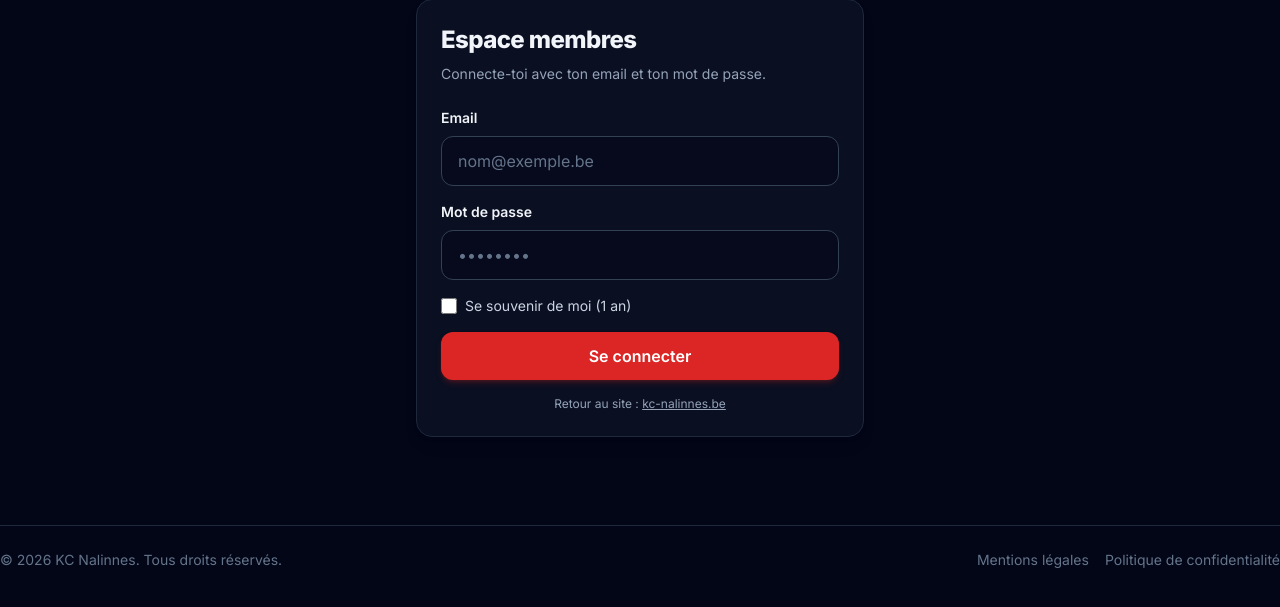
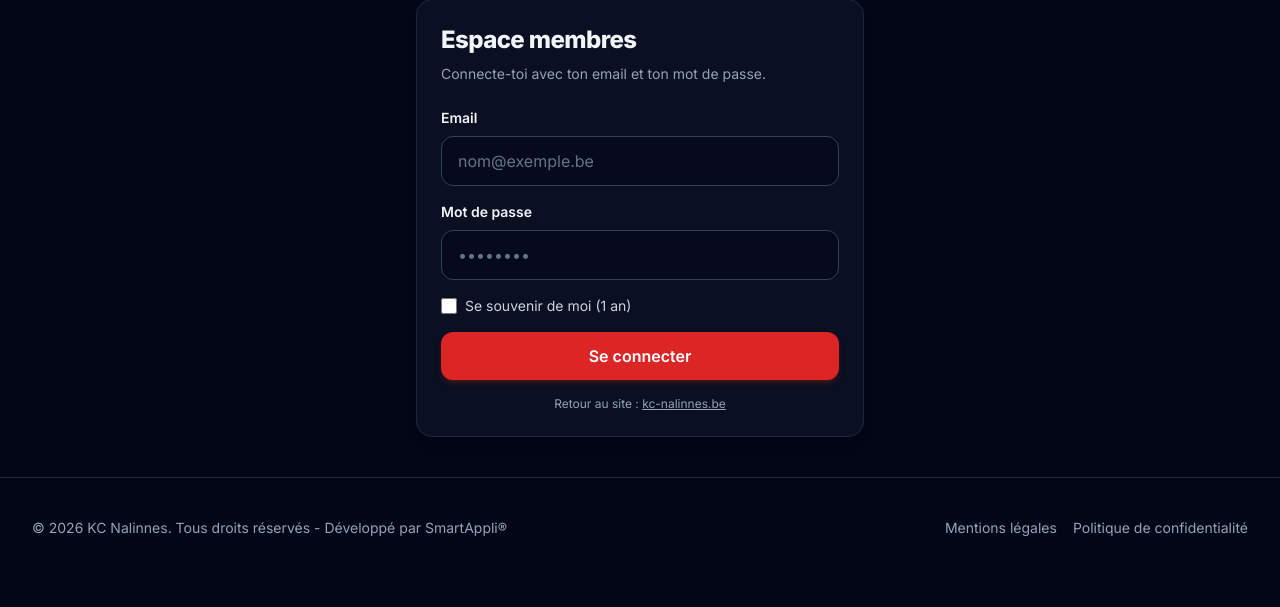
Before and after one commit to Smartappli/kc_nalinnes, a PHP site: page /membres.php in a window 1280 px wide. Shown: the part 137-744 px from the top of the page. Run offline with PHP 8.4, Linux system fonts and the light colour scheme; some libraries are stand-ins or nearby versions.

Commit message:
revamp phase I

```diff
--- a/membres.php
+++ b/membres.php
@@ -379,15 +379,17 @@ function flash_classes(?array $flash): string {
             </div>
         </section>
 
-        <div class="mt-12 text-sm text-slate-500 border-t border-slate-800 pt-6 flex flex-wrap gap-4 justify-between">
-            <p>© <span id="year"></span> KC Nalinnes. Tous droits réservés.</p>
-            <div class="flex gap-4">
-                <a href="/mentions-legales.php" class="hover:text-orange-400">Mentions légales</a>
-                <a href="/politique-confidentialite.php" class="hover:text-orange-400">Politique de confidentialité</a>
-            </div>
+    </main>
+
+    <footer class="border-t border-slate-800">
+        <div class="mx-auto max-w-7xl px-4 sm:px-6 lg:px-8 py-10 text-sm text-slate-400 flex flex-col md:flex-row gap-3 items-center justify-between">
+            <p>© <span id="year"></span> KC Nalinnes. Tous droits réservés - Développé par <a href="https://smartappli.eu">SmartAppli&reg;</a></p>
+            <nav class="flex gap-4">
+                <a href="/mentions-legales.php" class="hover:text-orange-600">Mentions légales</a>
+                <a href="/politique-confidentialite.php" class="hover:text-orange-600">Politique de confidentialité</a>
+            </nav>
         </div>
-
-    </main>
+    </footer>
 
     <script>
         document.addEventListener('DOMContentLoaded', function () {
```
